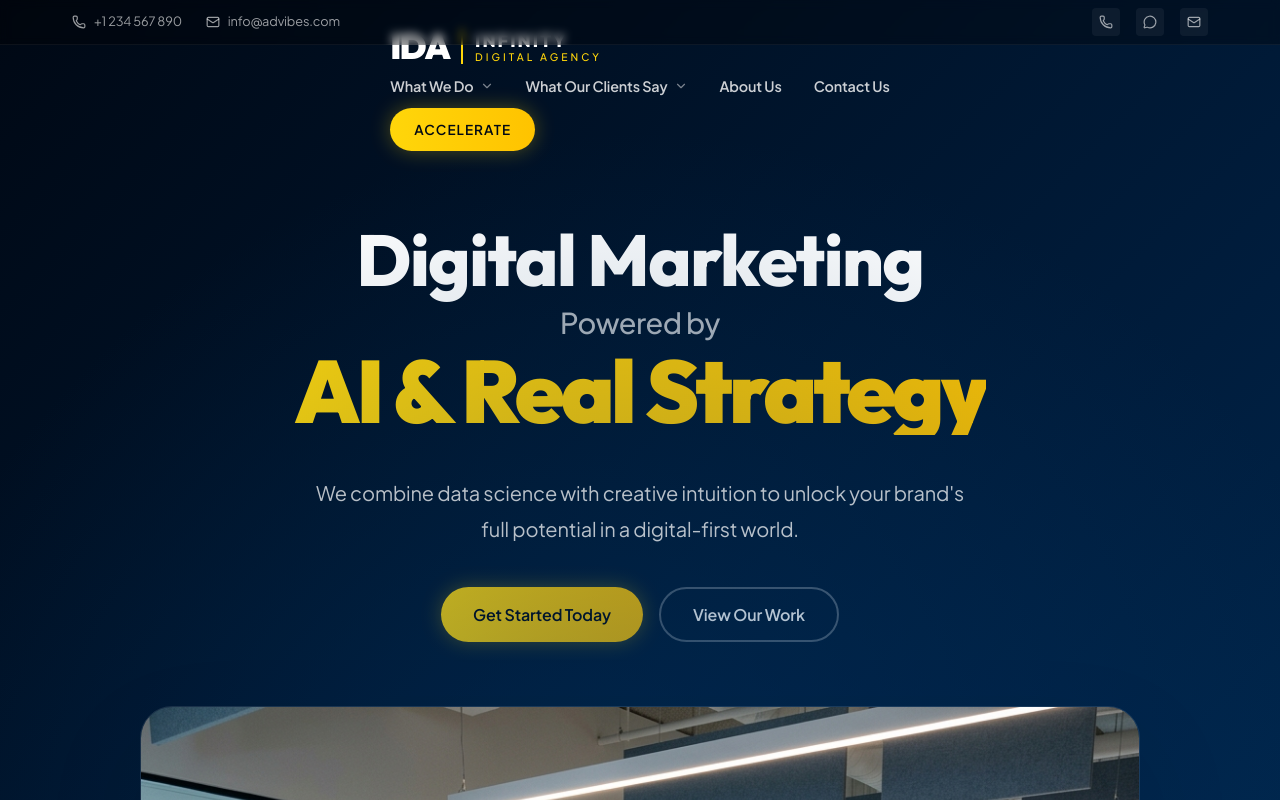
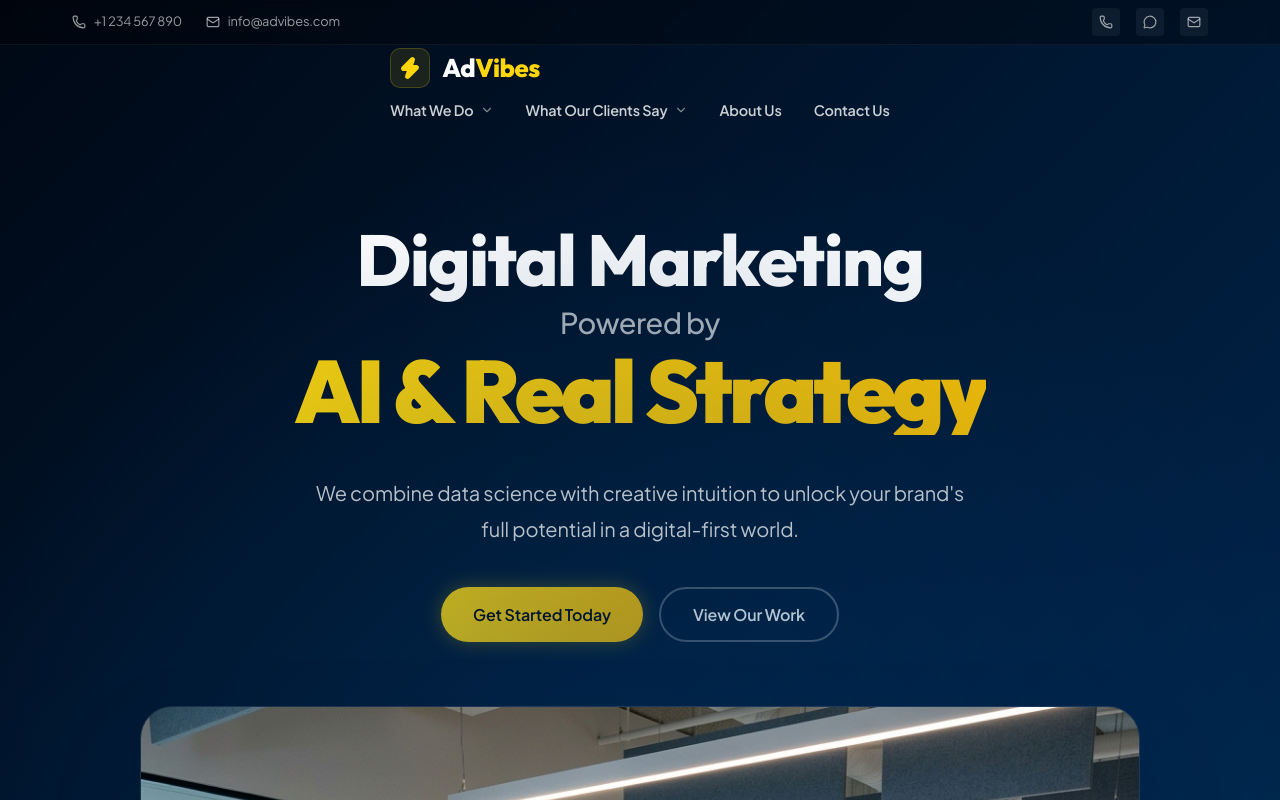
Before and after one commit to AbhyudayaShrestha/AdVibes, a Next.js app: page / in a window 1280 px wide. Shown: the top 800 px of the page. Built offline with nearby package versions, Linux system fonts and the light colour scheme.

Commit message:
Revert branding to AdVibes and remove Accelerate button

```diff
--- a/src/app/globals.css
+++ b/src/app/globals.css
@@ -215,15 +215,26 @@ h1, h2, h3, h4 {
   gap: 12px;
 }
 
-.logo-icon {
-  font-family: var(--font-outfit), sans-serif;
-  font-size: 2.2rem;
-  font-weight: 900;
-  color: var(--text-light);
-  line-height: 1;
-  letter-spacing: -2px;
-  border-right: 2px solid var(--primary);
-  padding-right: 12px;
+.logo-icon-box {
+  width: 40px;
+  height: 40px;
+  background: rgba(255, 214, 10, 0.1);
+  display: flex;
+  align-items: center;
+  justify-content: center;
+  border-radius: 10px;
+  border: 1px solid rgba(255, 214, 10, 0.2);
+  transition: var(--transition);
+}
+
+.logo-group:hover .logo-icon-box {
+  transform: scale(1.1) rotate(-5deg);
+  background: var(--primary);
+}
+
+.logo-group:hover .logo-icon-box svg {
+  color: #000814 !important;
+  fill: #000814 !important;
 }
 
 .logo-text {
@@ -233,18 +244,10 @@ h1, h2, h3, h4 {
 
 .logo-brand {
   font-family: var(--font-outfit), sans-serif;
-  font-size: 1.1rem;
+  font-size: 1.6rem;
   font-weight: 800;
-  letter-spacing: 2px;
+  letter-spacing: -0.02em;
   color: var(--text-light);
-  line-height: 1.2;
-}
-
-.logo-sub {
-  font-size: 0.65rem;
-  font-weight: 500;
-  letter-spacing: 3px;
-  color: var(--primary);
   line-height: 1;
 }
 
--- a/src/components/Navbar.tsx
+++ b/src/components/Navbar.tsx
@@ -2,7 +2,7 @@
 
 import { useState, useEffect } from 'react';
 import Link from 'next/link';
-import { Phone, MessageCircle, Mail, ChevronDown } from 'lucide-react';
+import { Phone, MessageCircle, Mail, ChevronDown, Zap } from 'lucide-react';
 
 const navItems = [
   {
@@ -76,10 +76,11 @@ export default function Navbar() {
       <nav className="navbar">
         <div className="container nav-container">
           <Link href="#home" className="logo-group">
-            <div className="logo-icon">IDA</div>
+            <div className="logo-icon-box">
+              <Zap size={24} fill="var(--primary)" color="var(--primary)" />
+            </div>
             <div className="logo-text">
-              <span className="logo-brand">INFINITY</span>
-              <span className="logo-sub">DIGITAL AGENCY</span>
+              <span className="logo-brand">Ad<span style={{ color: 'var(--primary)' }}>Vibes</span></span>
             </div>
           </Link>
 
@@ -112,9 +113,7 @@ export default function Navbar() {
           </ul>
 
           <div className="nav-actions">
-            <Link href="#contact" className="btn btn-primary btn-accelerate">
-              Accelerate
-            </Link>
+            {/* Accelerate button removed as per request */}
           </div>
         </div>
       </nav>
```
